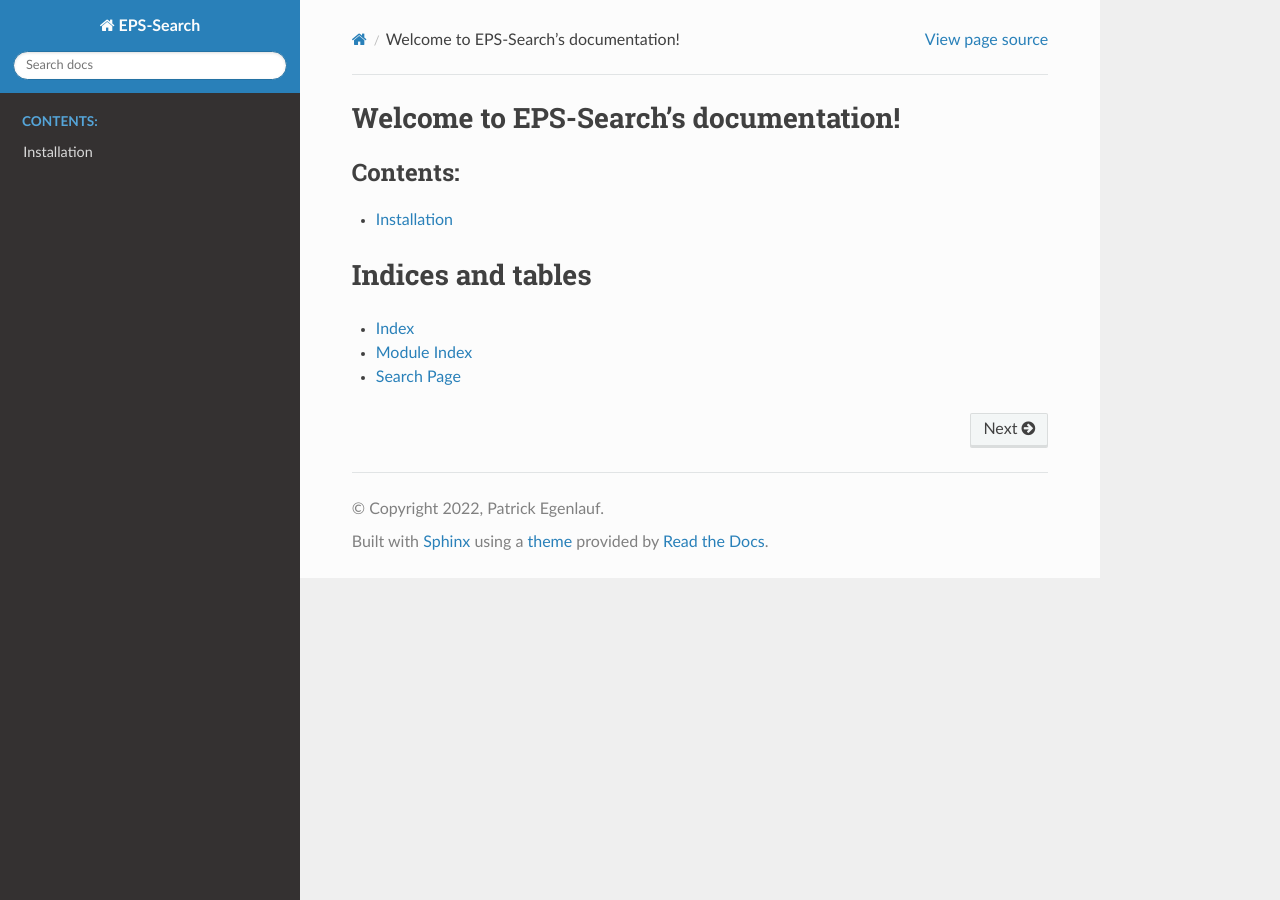
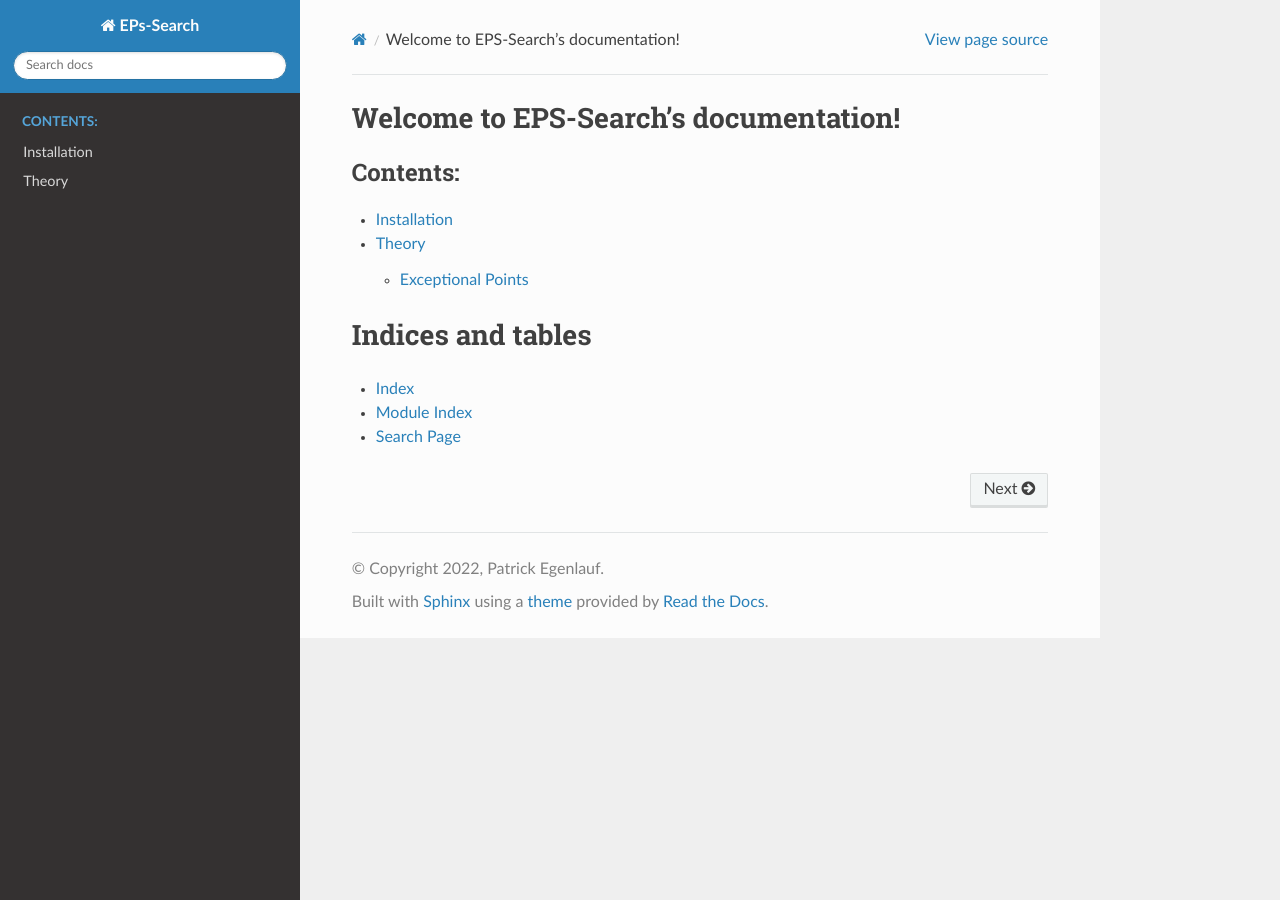
Before and after one commit to Search-for-EPs/Search-for-EPs, a Sphinx documentation site: the page built from docs/source/index.rst, in a window 1280 px wide. Built offline with Sphinx 7.4.7 and the Read the Docs theme 2.0.0, drawn with Linux system fonts in a browser that asks for light colours.

Commit message:
added theory file with no content

```diff
--- a/docs/source/conf.py
+++ b/docs/source/conf.py
@@ -17,7 +17,7 @@
 
 # -- Project information -----------------------------------------------------
 
-project = 'EPS-Search'
+project = 'EPs-Search'
 copyright = '2022, Patrick Egenlauf'
 author = 'Patrick Egenlauf'
 
--- a/docs/source/index.rst
+++ b/docs/source/index.rst
@@ -11,6 +11,7 @@ Welcome to EPS-Search's documentation!
    :caption: Contents:
 
    _pages/installation
+   _pages/theory
 
 
 
```
Also changed, not shown: docs/source/_pages/theory.rst (added, +7 -0 lines).
